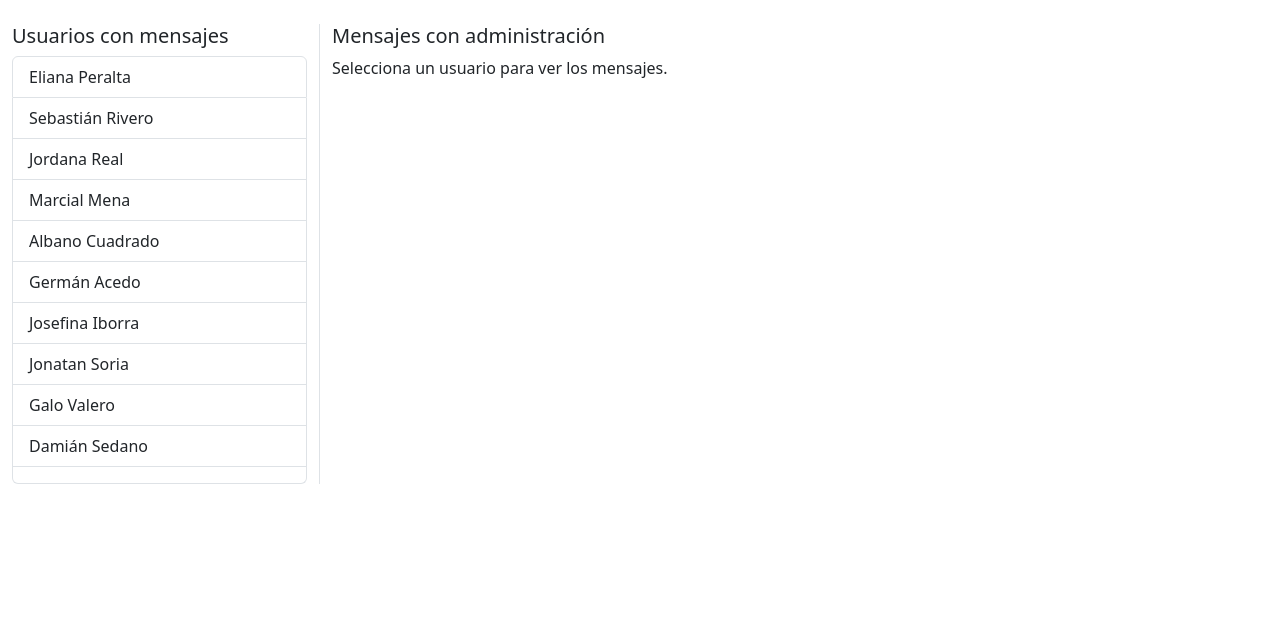
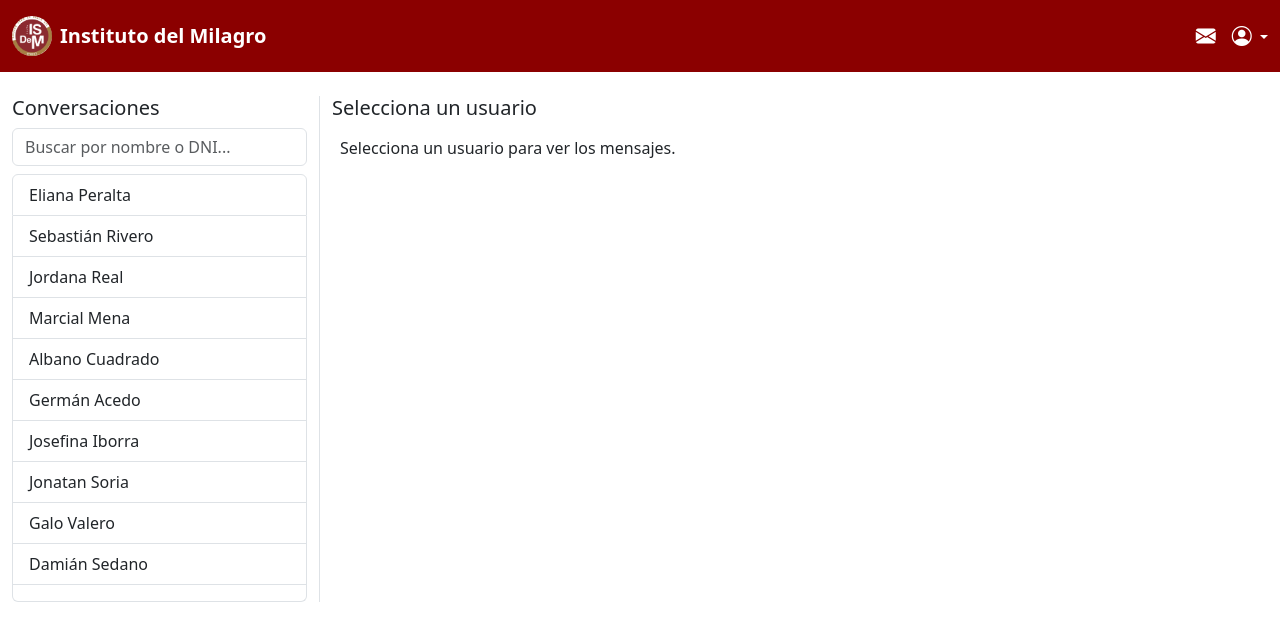
Before and after one commit to Eiine/intefaz-mensajria-alumno, a Django app: page /mensajes/ in a window 1280 px wide. Shown: the top 641 px of the page. Run offline with Django 5.2, Linux system fonts and the light colour scheme; data comes from the database, SQL or seed files in the repository; both versions use the stored data as it was after the commit.

Commit message:
fix mensajes1

```diff
--- a/mensajes/models.py
+++ b/mensajes/models.py
@@ -79,5 +79,8 @@ class MensajeInterno(models.Model):
     mensaje = models.TextField()
     fecha_envio = models.DateTimeField(auto_now_add=True)
 
+    # Campo agregado para evitar error NOT NULL
+    leido = models.BooleanField(default=False)  # valor por defecto
+
     def __str__(self):
         return f"De {self.remitente} a {self.destinatario}: {self.mensaje[:30]}"
--- a/mensajes/templates/mensajes/mensajeria.html
+++ b/mensajes/templates/mensajes/mensajeria.html
@@ -3,7 +3,8 @@
 <head>
     <meta charset="UTF-8">
     <title>Mensajes internos</title>
-    <link href="https://cdn.jsdelivr.net/npm/bootstrap@5.3.0/dist/css/bootstrap.min.css" rel="stylesheet">
+    <link href="https://cdn.jsdelivr.net/npm/bootstrap@5.3.3/dist/css/bootstrap.min.css" rel="stylesheet">
+    <link rel="stylesheet" href="https://cdn.jsdelivr.net/npm/bootstrap-icons@1.11.3/font/bootstrap-icons.min.css">
     <style>
         .usuario-item:hover {
             background-color: #f0f0f0;
@@ -20,34 +21,35 @@
             max-height: 500px;
             overflow-y: auto;
         }
+        #buscador-usuarios {
+            margin-bottom: 10px;
+        }
     </style>
 </head>
 <body>
+    {% include "mensajes/navbar.html" %}
+
 <div class="container-fluid mt-4">
     <div class="row">
-        <!-- Lista de usuarios -->
+        <!-- 📋 Lista de usuarios -->
         <div class="col-md-3 border-end">
-            <h5>Usuarios con mensajes</h5>
-            <ul class="list-group">
-                {% for perfil in User %}
-                    <li class="list-group-item usuario-item"
-                        onclick="cargarMensajes('{{ perfil.user.id }}', '{{ perfil.user.first_name }} {{ perfil.user.last_name }}')">
-                        {{ perfil.user.first_name }} {{ perfil.user.last_name }}
-                    </li>
-                {% empty %}
-                    <li class="list-group-item text-muted">No hay usuarios registrados.</li>
-                {% endfor %}
+            <h5>Conversaciones</h5>
+
+            <!-- 🔍 Buscador -->
+            <input type="text" id="buscador-usuarios" class="form-control mb-2" placeholder="Buscar por nombre o DNI...">
+
+            <ul class="list-group" id="usuarios-conversacion">
+                <!-- Se cargan dinámicamente -->
             </ul>
         </div>
 
-        <!-- Mensajes -->
+        <!-- 💬 Mensajes -->
         <div class="col-md-9">
-            <h5 id="titulo-chat">Mensajes con administración</h5>
-            <div id="mensajes-container">
+            <h5 id="titulo-chat">Selecciona un usuario</h5>
+            <div id="mensajes-container" class="p-2" style="max-height:500px; overflow-y:auto;">
                 <p>Selecciona un usuario para ver los mensajes.</p>
             </div>
 
-            <!-- 💬 Caja para escribir y enviar mensaje -->
             <div id="enviar-mensaje" class="mt-3" style="display: none;">
                 <div class="input-group">
                     <input type="text" id="mensaje-texto" class="form-control" placeholder="Escribí un mensaje...">
@@ -58,54 +60,108 @@
     </div>
 </div>
 
-<!-- JS -->
+<script src="https://cdn.jsdelivr.net/npm/bootstrap@5.3.3/dist/js/bootstrap.bundle.min.js" crossorigin="anonymous"></script>
+
 <script>
-let usuarioSeleccionado = null; // guardamos el ID del usuario actual del chat
-const usuarioActualId = parseInt("{{ request.user.id }}");  // usuario logueado
+let usuarioSeleccionado = null;
+const usuarioActualId = parseInt("{{ request.user.id }}");
+let usuariosData = {}; // 🔹 Guardaremos los usuarios cargados para poder filtrarlos
 
+// 🔹 Cargar usuarios con los que hay mensajes
+function cargarUsuarios() {
+    fetch(`/api/mensajes/`)
+    .then(resp => resp.json())
+    .then(data => {
+        const container = document.getElementById('usuarios-conversacion');
+        container.innerHTML = '';
+
+        const usuariosMap = {};
+        data.forEach(msg => {
+            if (msg.remitente_id !== usuarioActualId) usuariosMap[msg.remitente_id] = msg.remitente;
+            if (msg.destinatario_id !== usuarioActualId) usuariosMap[msg.destinatario_id] = msg.destinatario;
+        });
+
+        usuariosData = usuariosMap; // 🔸 Guardamos los usuarios cargados
+
+        renderizarUsuarios(Object.keys(usuariosData));
+    });
+}
+
+// 🔹 Renderizar usuarios (filtrados o completos)
+function renderizarUsuarios(idsUsuarios) {
+    const container = document.getElementById('usuarios-conversacion');
+    container.innerHTML = '';
+
+    if (idsUsuarios.length === 0) {
+        container.innerHTML = `<li class="list-group-item text-muted">No hay coincidencias</li>`;
+        return;
+    }
+
+    idsUsuarios.forEach(id => {
+        const li = document.createElement('li');
+        li.className = 'list-group-item usuario-item';
+        li.textContent = usuariosData[id];
+        li.onclick = () => cargarMensajes(id, usuariosData[id]);
+        container.appendChild(li);
+    });
+}
+
+// 🔎 Filtrar usuarios según búsqueda
+document.getElementById('buscador-usuarios').addEventListener('input', function() {
+    const texto = this.value.trim().toLowerCase();
+
+    if (!texto) {
+        renderizarUsuarios(Object.keys(usuariosData));
+        return;
+    }
+
+    const filtrados = Object.keys(usuariosData).filter(id => {
+        const nombre = usuariosData[id].toLowerCase();
+        return nombre.includes(texto) || id.includes(texto);
+    });
+
+    renderizarUsuarios(filtrados);
+});
+
+// 🔹 Cargar mensajes de un usuario seleccionado
 function cargarMensajes(usuarioId, nombreUsuario) {
-    usuarioSeleccionado = parseInt(usuarioId); // guardamos el usuario destino
+    usuarioSeleccionado = parseInt(usuarioId);
     document.getElementById('titulo-chat').innerText = `Mensajes con ${nombreUsuario}`;
     document.getElementById('enviar-mensaje').style.display = 'block';
-// Cargar mensajes (cambia la URL)
 
-
-    fetch(`/api/mensajes/usuario/${usuarioId}/`)
-        .then(response => {
-            if (!response.ok) throw new Error("Error al obtener los mensajes del usuario.");
-            return response.json();
-        })
+    fetch(`/api/mensajes/`)
+    .then(resp => resp.json())
     .then(data => {
         const container = document.getElementById('mensajes-container');
         container.innerHTML = '';
 
-            const mensajesFiltrados = data.filter(msg =>
+        const mensajes = data.filter(msg =>
             (msg.remitente_id === usuarioActualId && msg.destinatario_id === usuarioSeleccionado) ||
             (msg.remitente_id === usuarioSeleccionado && msg.destinatario_id === usuarioActualId)
         );
 
-            if (mensajesFiltrados.length === 0) {
+        if (mensajes.length === 0) {
             container.innerHTML = '<p>No hay mensajes con este usuario.</p>';
             return;
         }
 
-            mensajesFiltrados.forEach(msg => {
+        mensajes.forEach(msg => {
+            const usuarioLogueadoNombre = "{{ request.user }}";
             const div = document.createElement('div');
-                div.className = 'mensaje';
-                div.innerHTML = `
-                    <strong>${msg.remitente}</strong> → ${msg.destinatario}:<br>
-                    ${msg.mensaje}<br>
-                    <small class="text-muted">${msg.fecha_envio}</small>
-                `;
+            div.className = 'mensaje p-2 my-1';
+
+            if (msg.remitente_id === usuarioActualId) {
+                div.style.textAlign = 'right';
+                div.innerHTML = `<span class="badge bg-primary">${msg.mensaje}</span><br><small>${usuarioLogueadoNombre}</small>`;
+            } else {
+                div.style.textAlign = 'left';
+                div.innerHTML = `<small>${msg.remitente}</small><br><span class="badge bg-secondary">${msg.mensaje}</span>`;
+            }
+
             container.appendChild(div);
         });
 
-            // scrollear al final automáticamente
         container.scrollTop = container.scrollHeight;
-        })
-        .catch(error => {
-            document.getElementById('mensajes-container').innerHTML =
-                `<p class="text-danger">${error.message}</p>`;
     });
 }
 
@@ -125,18 +181,14 @@ function enviarMensaje() {
             mensaje: texto
         })
     })
-    .then(response => {
-        if (!response.ok) throw new Error("No se pudo enviar el mensaje.");
-        return response.json();
-    })
+    .then(resp => resp.json())
     .then(() => {
         document.getElementById('mensaje-texto').value = '';
-        cargarMensajes(usuarioSeleccionado, "Usuario"); // recarga los mensajes
-    })
-    .catch(error => alert(error.message));
+        cargarMensajes(usuarioSeleccionado, usuariosData[usuarioSeleccionado]);
+    });
 }
 
-// 📦 Función para obtener CSRF token (necesario para POST en Django)
+// CSRF helper
 function getCookie(name) {
     let cookieValue = null;
     if (document.cookie && document.cookie !== '') {
@@ -151,6 +203,10 @@ function getCookie(name) {
     }
     return cookieValue;
 }
+
+// 🚀 Inicialización
+cargarUsuarios();
 </script>
+
 </body>
 </html>
--- a/mensajes/templates/mensajes/navbar.html
+++ b/mensajes/templates/mensajes/navbar.html
@@ -4,7 +4,6 @@
 
         <a class="navbar-brand d-flex align-items-center" href="#">
             <img src='{% static "descarga.png" %}' alt="Logo" width="40" height="40" style="border-radius: 50%;">
-
             <span class="navbar-text fw-bold fs-5 ms-2" style="color: white;">
                 Instituto del Milagro
             </span>
@@ -12,6 +11,15 @@
 
         <div class="flex-grow-1"></div>
 
+        <!-- Icono de notificaciones -->
+        <a href="{% url 'mensajes' %}" class="nav-link position-relative me-3">
+            <i class="bi bi-envelope-fill fs-5" style="color: white;"></i>
+            <!-- Badge (opcional, solo si querés mostrar cantidad de mensajes nuevos) -->
+
+            </span>
+        </a>
+
+        <!-- Menú de perfil -->
         <div class="dropdown">
             <a class="nav-link dropdown-toggle" style="color: white;" href="#" role="button" id="perfilDropdown" data-bs-toggle="dropdown" aria-expanded="false">
                 <i class="bi bi-person-circle fs-5" style="color: white;"></i>
@@ -34,10 +42,16 @@
             background-color: transparent !important;
             color: inherit !important;
         }
+
         /* Mantener color al pasar el mouse */
         .dropdown-menu .dropdown-item:hover {
-            background-color: #8B0000 !important; /* Usar el color vinotinto para el hover */
-            color: white !important; /* Asegurar que el texto se vea blanco */
+            background-color: #8B0000 !important;
+            color: white !important;
+        }
+
+        /* Badge estilo */
+        .badge {
+            padding: 0.25em 0.4em;
         }
     </style>
 </nav>
--- a/mensajes/urls.py
+++ b/mensajes/urls.py
@@ -19,9 +19,8 @@ urlpatterns = [
     path('alumnos/<int:pk>/eliminar/', views.interfaz, name='perfil_alumno_eliminar'),
     path('alumnos/<int:pk>/', views.interfaz, name='perfil_alumno_detalle'),
      path("mensajes/", views.mensajes_view, name="mensajes"),
-     path("api/mensajes/<int:usuario_id>/", views.mensajes_usuario, name="mensajes_usuario"),
      path('api/mensajes/enviar/', views.enviar_mensaje, name='enviar_mensaje'),
-     path("api/mensajes/usuario/<int:usuario_id>/", views.obtener_mensajes, name="obtener_mensajes_usuario"),
+     path("api/mensajes/", views.obtener_mensajes, name="obtener_mensajes_usuario"),
 
     # CRUD Notificacion
 
--- a/mensajes/views.py
+++ b/mensajes/views.py
@@ -11,7 +11,7 @@ from django.views.decorators.cache import never_cache
 from django.http import JsonResponse
 import json
 from django.db.models import Q
-from djgango.contrib.auth.models import User
+from django.contrib.auth.models import User
 
 def login_view(request):
     if request.method == 'POST':
@@ -226,7 +226,6 @@ def mensajes_view(request):
 
     return render(request, "mensajes/mensajeria.html", {"User": perfiles})
 
-def mensajes_usuario(request, usuario_id):
     """
     Devuelve todos los mensajes entre el usuario logueado y el usuario seleccionado.
     """
@@ -251,36 +250,33 @@ def mensajes_usuario(request, usuario_id):
     ]
 
     return JsonResponse(data, safe=False)
-def obtener_mensajes(request, usuario_id):
+def obtener_mensajes(request):
     try:
-        # Verificamos que el usuario exista
-        otro_usuario = User.objects.get(id=usuario_id)
+        mensajes = MensajeInterno.objects.all().order_by("fecha_envio")
 
-        mensajes = MensajeInterno.objects.filter(
-            remitente__in=[request.user, otro_usuario],
-            destinatario__in=[request.user, otro_usuario]
-        ).order_by("fecha_envio")
+        data = []
+        for m in mensajes:
+            try:
+                remitente_nombre = f"{m.remitente.user.first_name} {m.remitente.user.last_name}"
+                destinatario_nombre = f"{m.destinatario.user.first_name} {m.destinatario.user.last_name}"
 
-        data = [
-            {
-                "id": m.id,
-                "remitente_id": m.remitente.id,
-                "destinatario_id": m.destinatario.id,
-                "remitente": m.remitente.username,
-                "destinatario": m.destinatario.username,
-                "mensaje": m.mensaje,
-                "fecha_envio": m.fecha_envio.strftime("%Y-%m-%d %H:%M"),
-            }
-            for m in mensajes
-        ]
+                data.append({
+                    "id": m.id,
+                    "remitente_id": m.remitente.id,
+                    "destinatario_id": m.destinatario.id,
+                    "remitente": remitente_nombre,
+                    "destinatario": destinatario_nombre,
+                    "mensaje": m.mensaje,
+                    "fecha_envio": m.fecha_envio.strftime("%Y-%m-%d %H:%M"),
+                })
+            except PerfilAlumno.DoesNotExist:
+                # Saltamos mensajes cuyo remitente o destinatario ya no existe
+                continue
 
         return JsonResponse(data, safe=False)
 
-    except User.DoesNotExist:
-        return JsonResponse({"error": "El usuario no existe."}, status=404)
     except Exception as e:
         return JsonResponse({"error": str(e)}, status=500)
-
 
 @login_required
 def enviar_mensaje(request):
```
Also changed, not shown: seed2.py (+39 -12 lines), db.sqlite3. Lines whose indentation alone changed are shown as unchanged.
